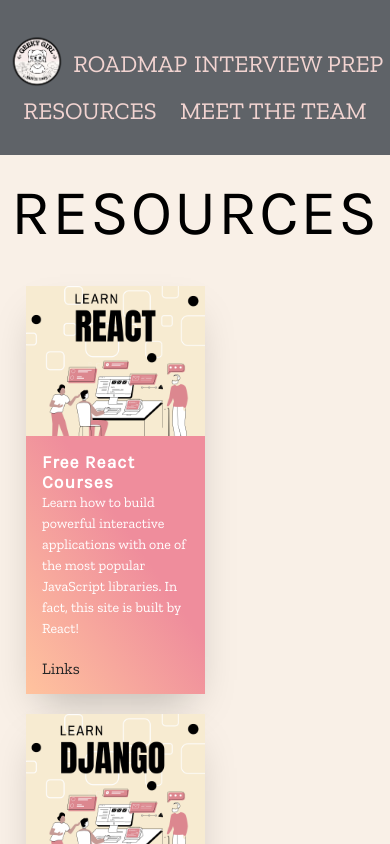
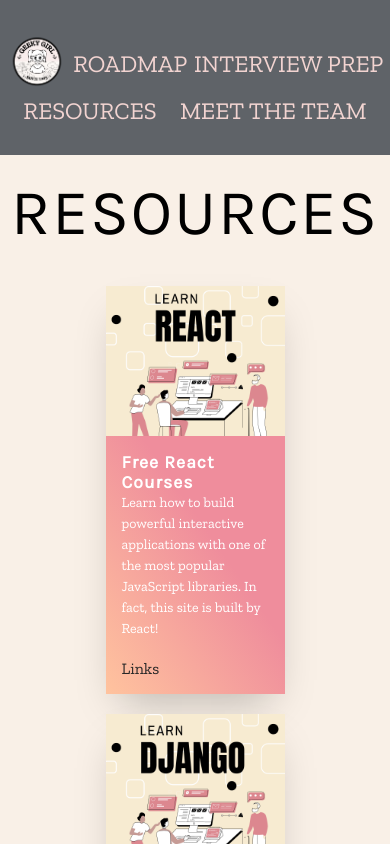
Before and after one commit to Tom-Ainsworth/Geeky-Girl, a React (Vite) app: page /resources in a window 390 px wide. Shown: the top 844 px of the page. Built offline with nearby package versions, Linux system fonts and the light colour scheme.

Commit message:
changes made to media at requested

```diff
--- a/src/routes/resources/Resources.module.css
+++ b/src/routes/resources/Resources.module.css
@@ -147,7 +147,7 @@
 	padding: 1rem;
 }
 
-@media (max-width: 1400px){
+@media screen and  (max-width: 1400px){
 	.resources{
 		flex-direction: row;
 		flex-wrap: wrap;
@@ -158,7 +158,20 @@
 	}
 }
 
-@media (max-width: 800px){
+
+@media screen and (max-width:966px){
+	.resources{
+		flex-direction: row;
+		flex-wrap: wrap;
+		justify-content: space-evenly;
+	}
+	.card {
+		height: 40%;
+		width: 40%
+	}
+}
+
+@media screen and (max-width: 720px){
 	.resources{
 		flex-direction: row;
 		flex-wrap: wrap;
@@ -168,17 +181,14 @@
 		width:50%
 	}
 }
-
-
-
-
-@media (max-width: 650px) {
+@media screen and (max-width: 650px) {
 	.resources {
 		flex-direction: column;
+		align-items: center;
 	}
 }
 
-@media (min-width: 56rem) {
+@media screen and (min-width: 56rem) {
 	.cards_item {
 		width: 33.3333%;
 	}
```
